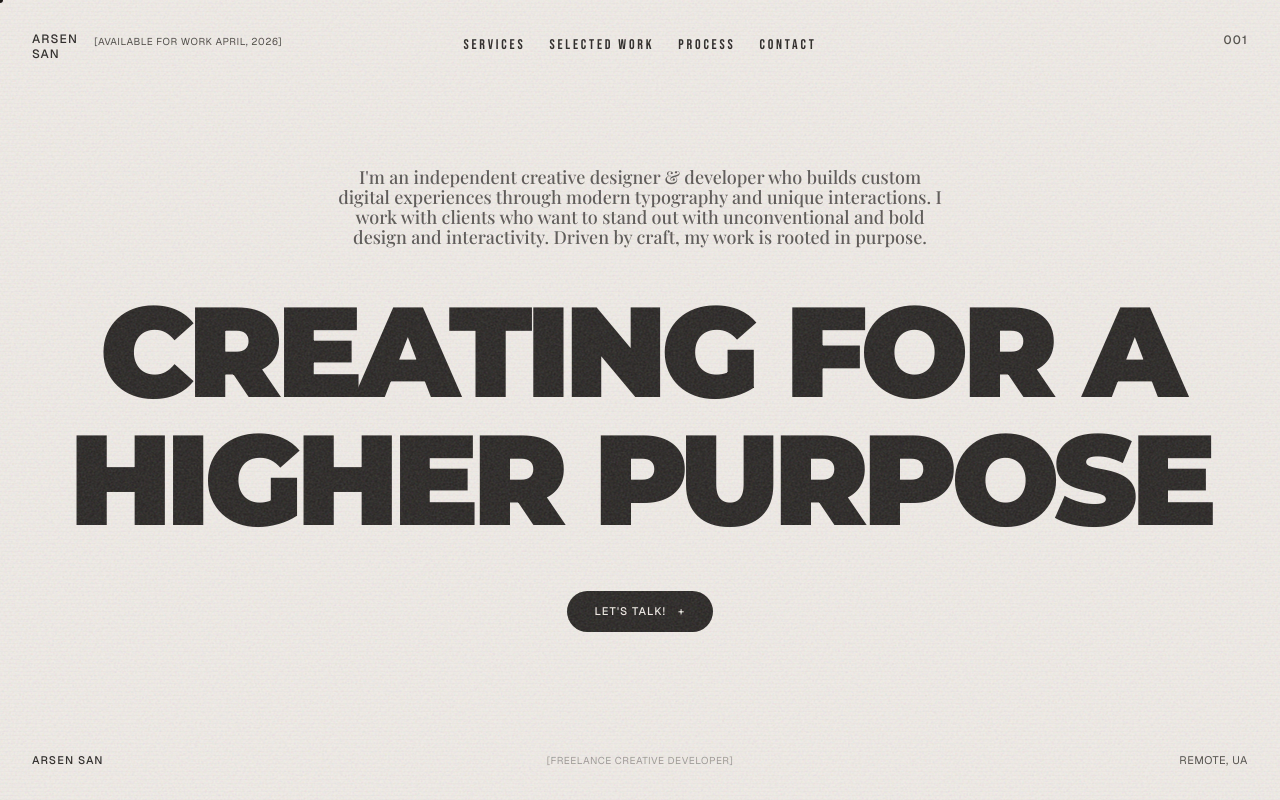
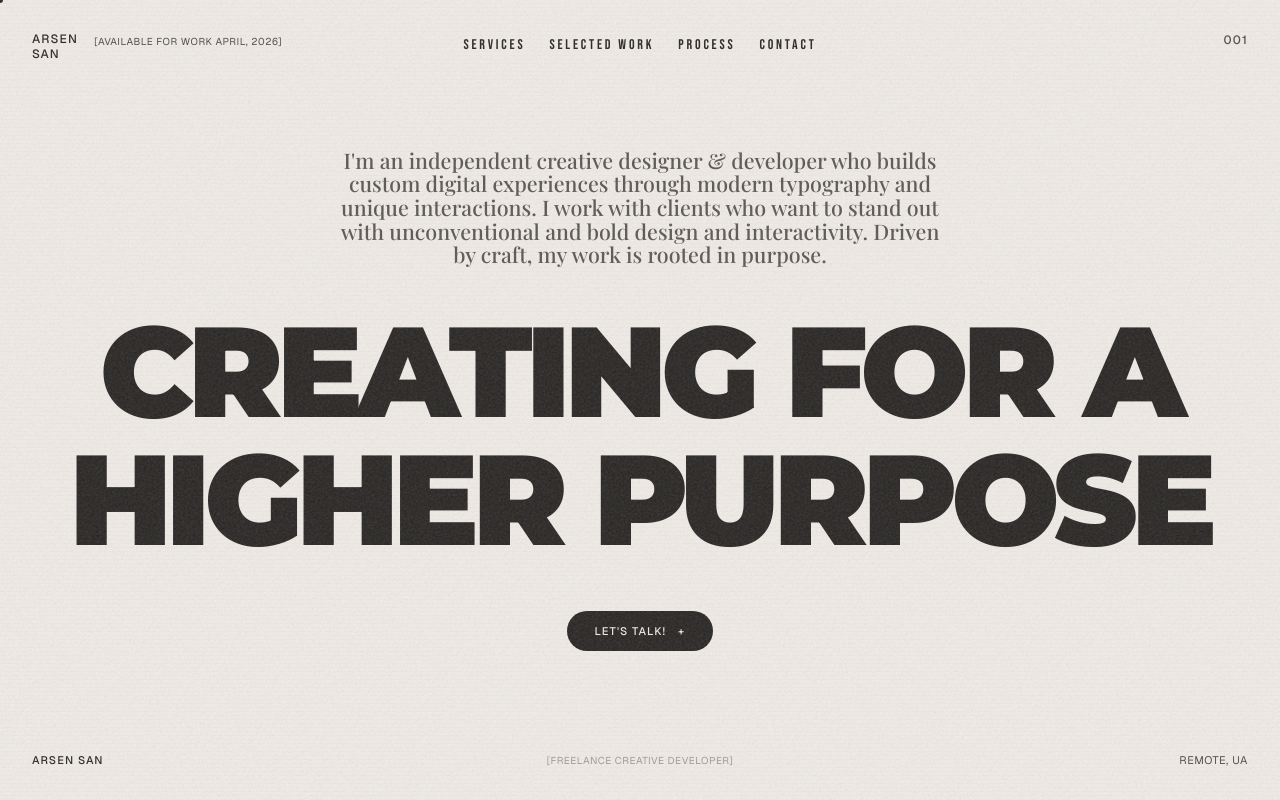
Before and after one commit to SenichSan/arsensan, a Next.js app: page / in a window 1280 px wide. Shown: the top 800 px of the page. Built offline with nearby package versions, Linux system fonts and the light colour scheme.

Commit message:
font size with clamp

```diff
--- a/app/layout.tsx
+++ b/app/layout.tsx
@@ -55,12 +55,12 @@ export default function RootLayout({
       className={`${montserrat.variable} ${playfairDisplay.variable} ${geist.variable} ${bebasNeue.variable}`}
     >
       <body className="font-sans antialiased bg-ivory text-graphite">
-        <NoiseOverlay />
         <CustomCursor />
         <SmoothScroll>
           <Navbar />
           {children}
         </SmoothScroll>
+        <NoiseOverlay />
       </body>
     </html>
   );
--- a/app/page.tsx
+++ b/app/page.tsx
@@ -1,6 +1,6 @@
 export default function Home() {
   return (
-    <main className="relative flex flex-col items-center min-h-screen w-full z-10 bg-transparent text-graphite">
+    <main className="relative flex flex-col items-center min-h-screen w-full bg-transparent text-graphite">
       {/* ── Landing Container (equivalent to page_landingContainer) ── */}
       <div className="relative w-full h-screen overflow-hidden pointer-events-none flex flex-col items-center justify-center">
 
@@ -8,8 +8,8 @@ export default function Home() {
         <div className="flex flex-col items-center justify-center w-full max-w-[95vw] z-10 pointer-events-auto">
 
           <p
-            className="w-[50%] text-center mb-6 md:mb-10 text-base leading-[1.1] opacity-75 normal-case font-medium md:text-lg"
-            style={{ fontFamily: "var(--font-serif)" }}
+            className="w-[50%] text-center mb-6 md:mb-10 leading-[1.1] opacity-75 normal-case font-medium"
+            style={{ fontFamily: "var(--font-serif)", fontSize: "clamp(1rem, 0.3vw + 1.1rem, 1.45rem)" }}
           >
             I&apos;m an independent creative designer &amp; developer who builds
             custom digital experiences through modern typography and unique
```
